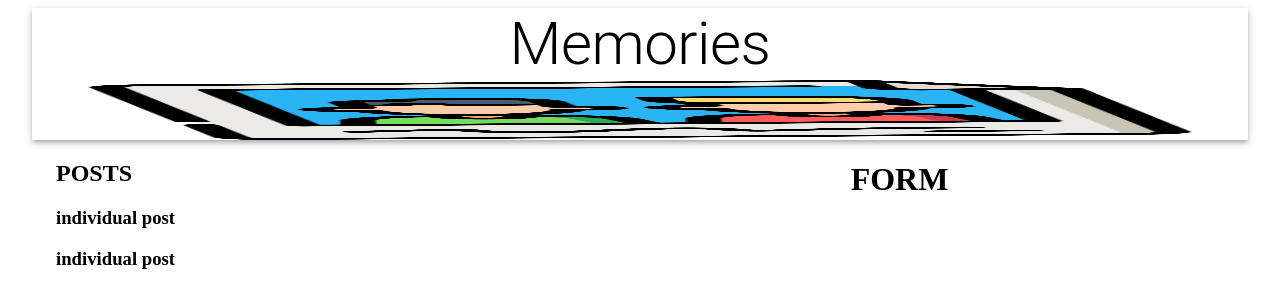
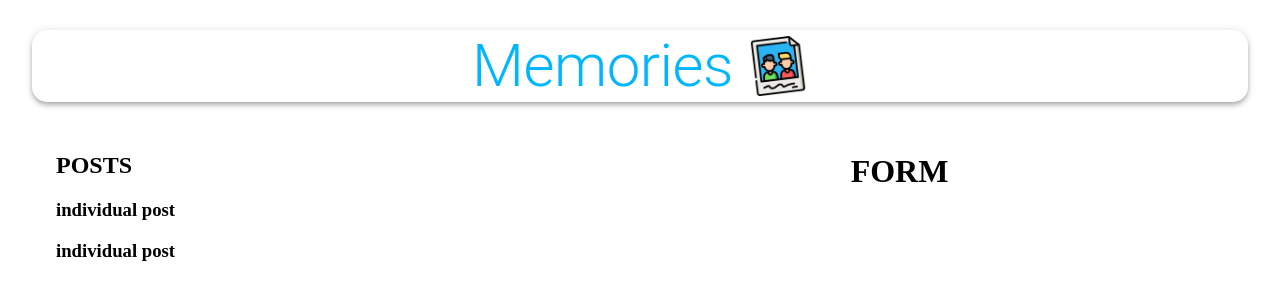
Before and after one commit to cdsalty/MERN_Memories, a React (Create React App) app in the folder client/: page / in a window 1280 px wide. Shown: the top 308 px of the page. Built offline with nearby package versions, Linux system fonts and the light colour scheme; the HTML template or start-up script is replaced by a standard one.

Commit message:
fixed styling issues, rdy to move 4ward

```diff
--- a/client/src/App.js
+++ b/client/src/App.js
@@ -4,16 +4,17 @@
 import Posts from './components/Posts/Posts';
 import Form from './components/Form/Form';
 import memories from './images/memories.png';
+import useStyles from './styles'
 
 const App = () => {
+
+  const classes = useStyles();
+
   return (
     <Container maxWidth="lg">
-      <AppBar position="static" color="inherit">
-        <Typography variant="h2" align="center">Memories</Typography>
-
-        {/* The image is squashed; if I remove height, it corrects itself */}
-
-        <img src={memories} alt="shaking hands" height="60" />
+      <AppBar className={classes.appBar} position="static" color="inherit">
+        <Typography className={classes.heading} variant="h2" align="center">Memories</Typography>
+        <img className={classes.image} src={memories} alt="icon" height="60" />
       </AppBar>
       <Grow in>
         <Container>
--- /dev/null
+++ b/client/src/styles.js
@@ -0,0 +1,18 @@
+import { makeStyles } from '@material-ui/core/styles';
+
+export default makeStyles(() => ({
+  appBar: {
+    borderRadius: 15,
+    margin: '30px 0',
+    display: 'flex',
+    flexDirection: 'row',
+    justifyContent: 'center',
+    alignItems: 'center',
+  },
+  heading: {
+    color: 'rgba(0,183,255, 1)',
+  },
+  image: {
+    marginLeft: '15px',
+  },
+}));
```
